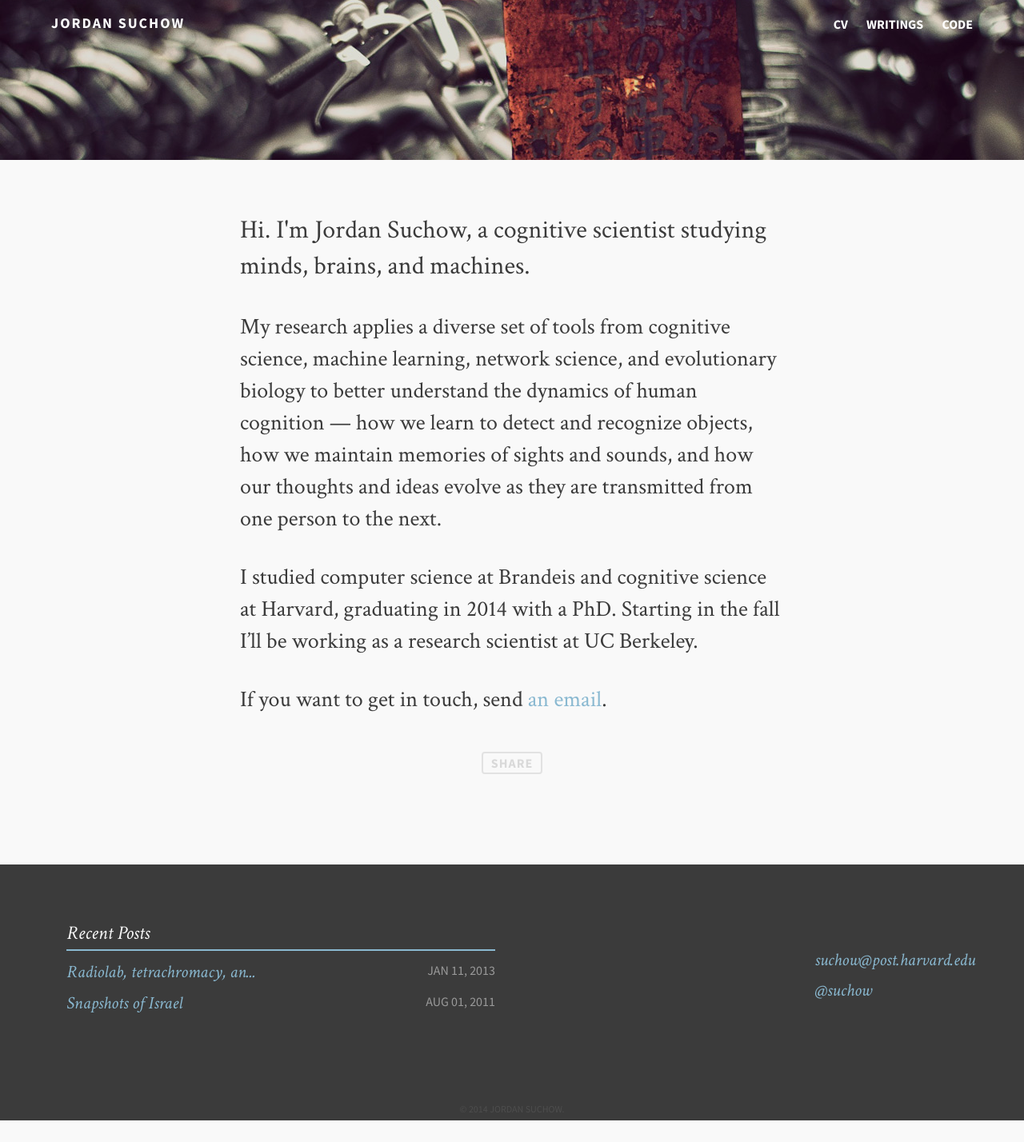
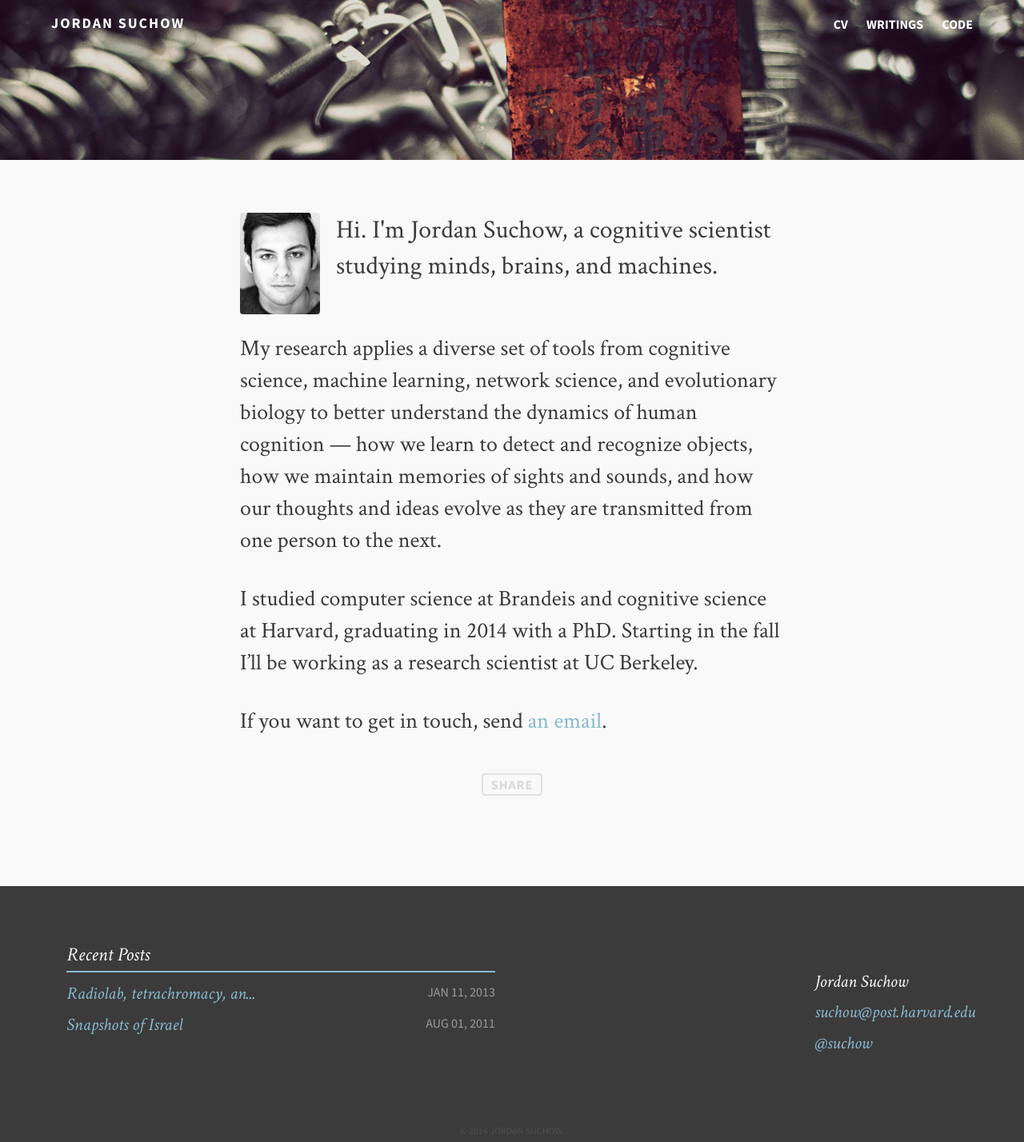
Before and after one commit to suchow/suchow.io, a Jekyll site: the page built from index.md, in a window 1280 px wide. Shown: the whole page at 80% size. Built offline with Jekyll 4.4.1, drawn with Linux system fonts in a browser that asks for light colours; comment, search, counter and statistics services are not loaded; before the commit the page ends 1401 px from its top, so only the background shows below that.

Commit message:
Add headshot to index and favicon

```diff
--- a/_includes/footer.html
+++ b/_includes/footer.html
@@ -13,6 +13,8 @@
 
       <div class="social">
         <ul>
+            <li>Jordan Suchow</li>
+
             <li><a id="mail" href="mailto:{{ site.owner.email }}"><span class="foot-link">{{ site.owner.email }}</span></a></li>
 
             {% if site.owner.twitter %}
--- /dev/null
+++ b/_layouts/index.html
@@ -0,0 +1,56 @@
+{% include head.html %}
+
+<section class="article">
+
+{% if page.image.feature %}
+  <div class="overlay"></div>
+  <div class="featured-image" style="background-image: url({{ site.url }}/images/{{ page.image.feature }})"></div>
+{% else %}
+  <div class="overlay"></div>
+  <div class="featured-image" style="background-image: url({{ site.url }}/images/typewriter.jpg)"></div>
+{% endif %}
+
+
+      <article class="wrap post">
+        <header class="post-header">
+          <hgroup>
+            {% if page.title %}
+              <h1>{{page.title}}</h1>
+            {% endif %}
+            <p class="date">{{page.date | date: "%b %d, %Y" }}</p>
+            <img class="headshot" src="/images/headshot.jpg">
+            <p class="intro">{% if page.description %}{{ page.description }}{% else %}{{ page.tagline }}{% endif %}</p>
+          </hgroup>
+        </header>
+
+        {{ content }}
+
+      <a class="share" href="https://twitter.com/intent/tweet?text=&quot;{{ page.title }}&quot;%20{{ site.url }}{{ page.url }}%20via%20&#64;{{ site.owner.twitter }}" data-dnt="true">Share</a>
+      <script>!function(d,s,id){var js,fjs=d.getElementsByTagName(s)[0];if(!d.getElementById(id)){js=d.createElement(s);js.id=id;js.src="//platform.twitter.com/widgets.js";fjs.parentNode.insertBefore(js,fjs);}}(document,"script","twitter-wjs");</script>
+
+      {% if page.comments %}
+      <aside class="disqus">
+        <div id="disqus_thread"></div>
+        <script type="text/javascript">
+            /* * * CONFIGURATION VARIABLES: EDIT BEFORE PASTING INTO YOUR WEBPAGE * * */
+            var disqus_shortname = '{{ site.owner.disqus }}'; // required: replace example with your forum shortname
+
+            /* * * DON'T EDIT BELOW THIS LINE * * */
+            (function() {
+                var dsq = document.createElement('script'); dsq.type = 'text/javascript'; dsq.async = true;
+                dsq.src = '//' + disqus_shortname + '.disqus.com/embed.js';
+                (document.getElementsByTagName('head')[0] || document.getElementsByTagName('body')[0]).appendChild(dsq);
+            })();
+        </script>
+        <noscript>Please enable JavaScript to view the <a href="http://disqus.com/?ref_noscript">comments powered by Disqus.</a></noscript>
+        <a href="http://disqus.com" class="dsq-brlink">comments powered by <span class="logo-disqus">Disqus</span></a>
+      </aside>
+      {% endif %}
+
+
+      </article>
+
+    </section>
+</div>
+
+{% include footer.html %}
--- a/assets/css/i.css
+++ b/assets/css/i.css
@@ -581,7 +581,7 @@
   max-height: 800px;
 }
 .article header {
-  margin: 66px 0 33px 0;
+  margin: 66px 0 60px 0;
 }
 .article header hgroup {
   color: #3b3b3b;
@@ -756,6 +756,13 @@
   -moz-border-radius: 4px;
   -webkit-border-radius: 4px;
   border-radius: 4px;
+}
+.post .headshot {
+  width: 100px;
+  float: left;
+  margin-top: 0px;
+  margin-right: 20px;
+  margin-bottom: 0px;
 }
 .post ul {
   display: block;
```
Also changed, not shown: index.md (+1 -1 lines), favicon.ico, images/headshot.jpg (added), images/headshot@2x.jpg (added).
